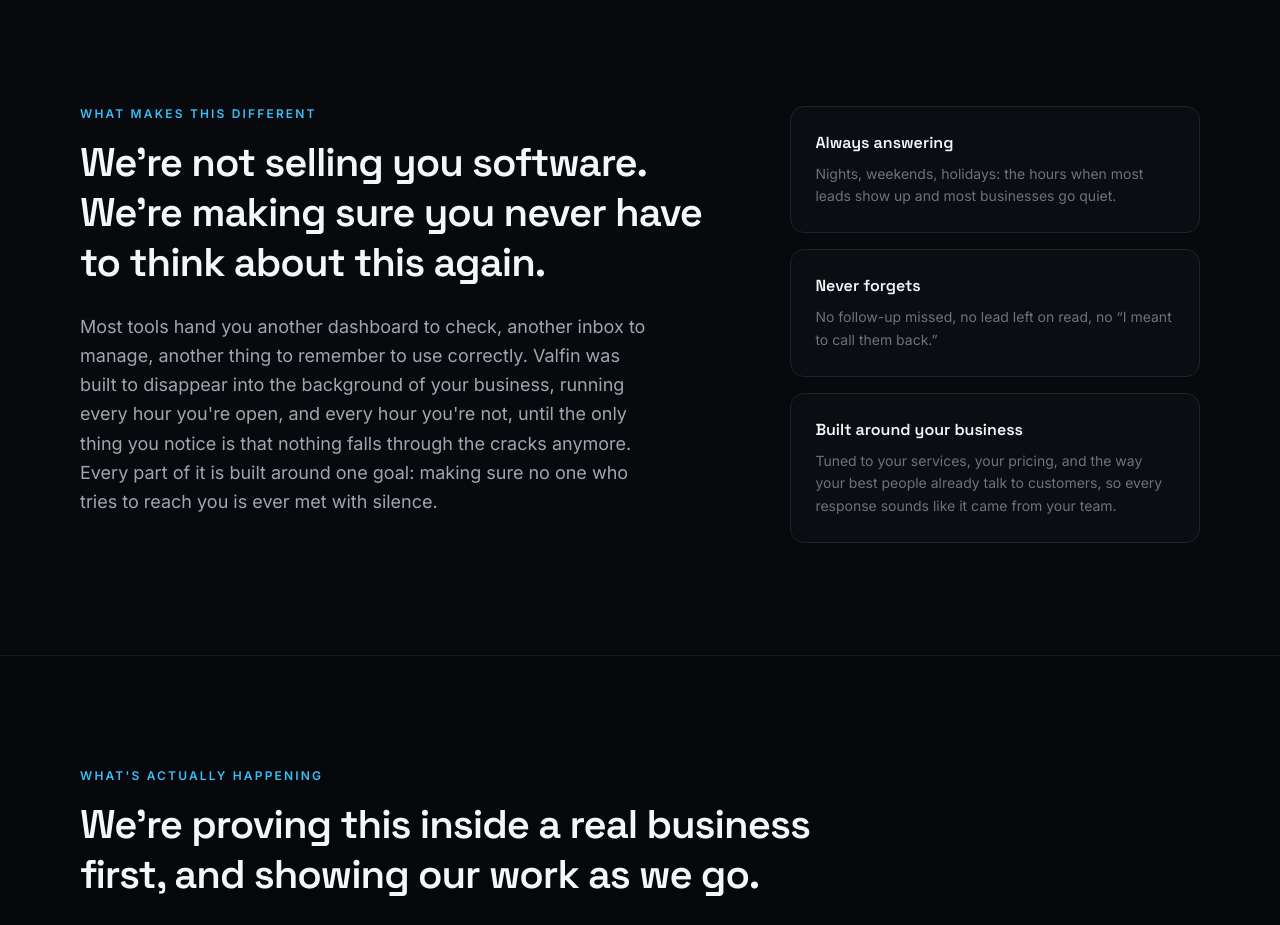
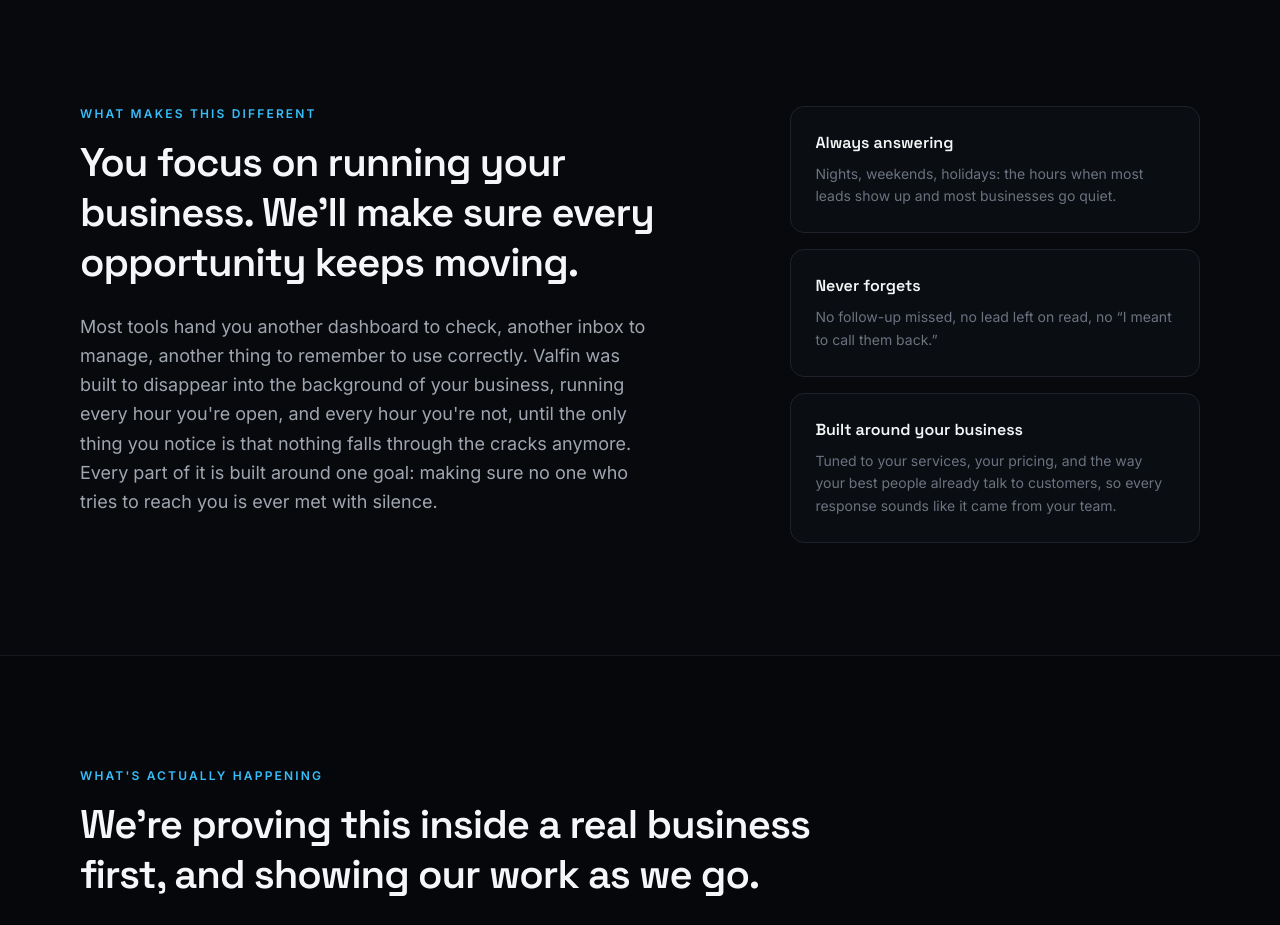
Before and after one commit to valfintech/valfin-tech, a Next.js app in the folder website/: page / in a window 1280 px wide. Shown: the part 3140-4065 px from the top of the page. Built offline with nearby package versions, Linux system fonts and the light colour scheme.

Commit message:
Reframe 'what makes this different' headline around outcomes

```diff
--- a/website/src/content/homepage.ts
+++ b/website/src/content/homepage.ts
@@ -90,7 +90,7 @@
 
 export const systemUnderneath = {
   eyebrow: "What makes this different",
-  headline: "We're not selling you software. We're making sure you never have to think about this again.",
+  headline: "You focus on running your business. We'll make sure every opportunity keeps moving.",
   body: "Most tools hand you another dashboard to check, another inbox to manage, another thing to remember to use correctly. Valfin was built to disappear into the background of your business, running every hour you're open, and every hour you're not, until the only thing you notice is that nothing falls through the cracks anymore. Every part of it is built around one goal: making sure no one who tries to reach you is ever met with silence.",
   pillars: [
     {
```
